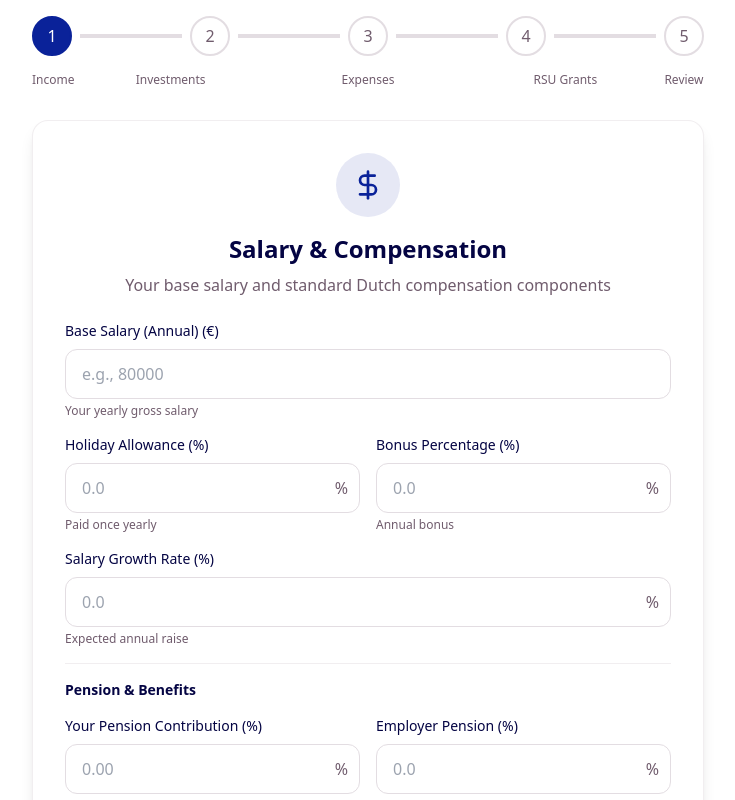
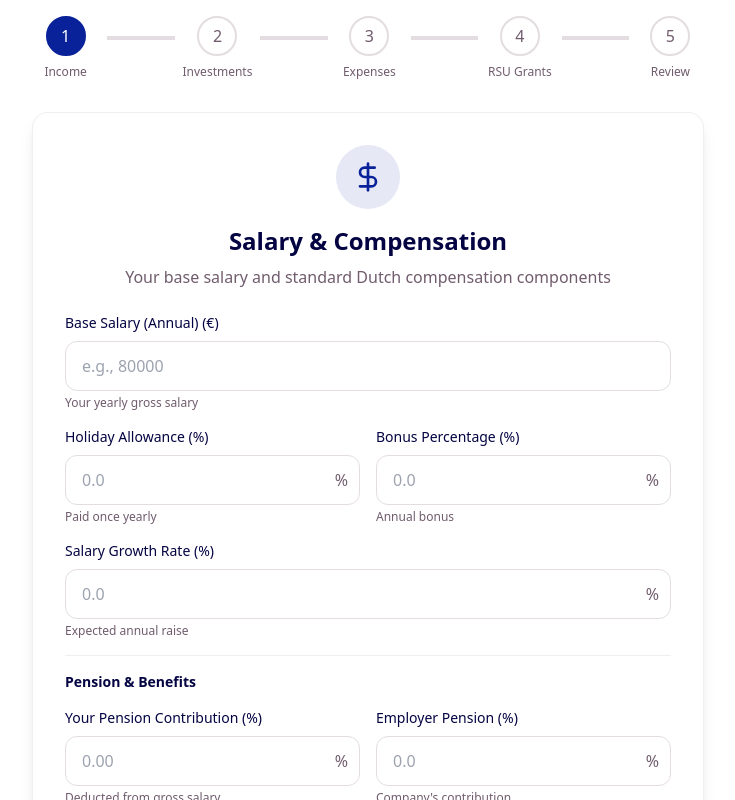
Before and after one commit to nachille-sketch/equity-calculator-app, a React (Vite) app: page / in a window 1280 px wide. Shown: the top 800 px of the page, without its empty margins (272-1007 px from the left). Built offline with nearby package versions, Linux system fonts and the light colour scheme.

Commit message:
Fix progress indicator spacing - ensure circles align with labels and even distribution

```diff
--- a/src/components/SignUpFlow.tsx
+++ b/src/components/SignUpFlow.tsx
@@ -151,30 +151,27 @@ export const SignUpFlow: React.FC<SignUpFlowProps> = ({ onComplete }) => {
       <div className="max-w-2xl w-full">
         {/* Progress Indicator */}
         <div className="mb-8">
-          <div className="flex items-center mb-4">
-            {[1, 2, 3, 4, 5].map((s) => (
+          <div className="flex items-start">
+            {[1, 2, 3, 4, 5].map((s, index) => {
+              const labels = ['Income', 'Investments', 'Expenses', 'RSU Grants', 'Review'];
+              return (
                 <React.Fragment key={s}>
-                <div className="flex flex-col items-center shrink-0">
-                  <div className={`flex items-center justify-center w-10 h-10 rounded-full border-2 ${
+                  <div className="flex flex-col items-center flex-1">
+                    <div className={`flex items-center justify-center w-10 h-10 rounded-full border-2 shrink-0 ${
                       step >= s ? 'bg-primary border-primary text-primary-foreground' : 'border-border text-muted-foreground'
                     }`}>
                       {step > s ? '✓' : s}
                     </div>
+                    <span className="text-xs text-muted-foreground mt-2 text-center whitespace-nowrap">{labels[index]}</span>
                   </div>
                   {s < 5 && (
-                  <div className={`flex-1 h-1 mx-2 ${
+                    <div className={`flex-1 h-1 mx-2 mt-5 ${
                       step > s ? 'bg-primary' : 'bg-border'
                     }`} />
                   )}
                 </React.Fragment>
-            ))}
-          </div>
-          <div className="flex text-xs text-muted-foreground">
-            <div className="w-10 text-center shrink-0">Income</div>
-            <div className="flex-1 text-center">Investments</div>
-            <div className="flex-1 text-center">Expenses</div>
-            <div className="flex-1 text-center">RSU Grants</div>
-            <div className="w-10 text-center shrink-0">Review</div>
+              );
+            })}
           </div>
         </div>
 
```
Lines whose indentation alone changed are shown as unchanged.
